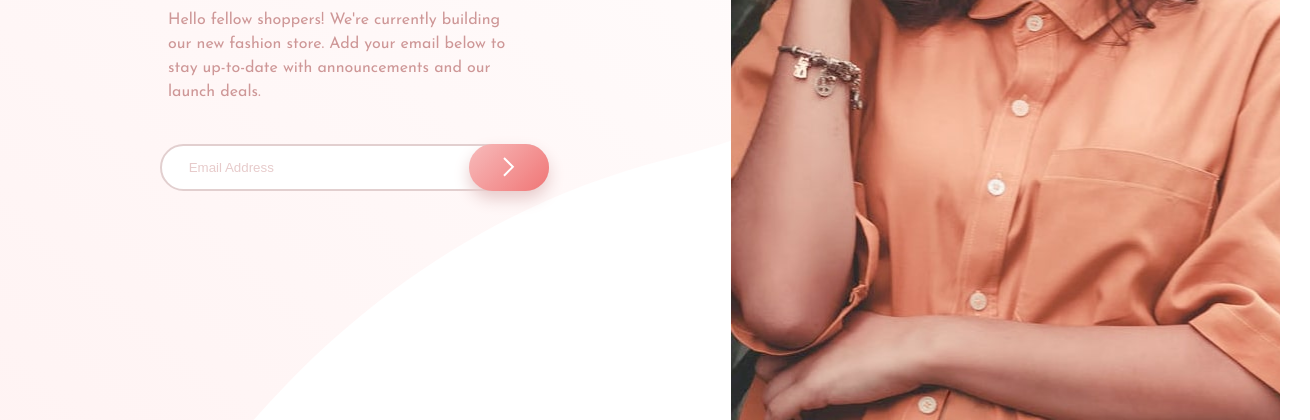
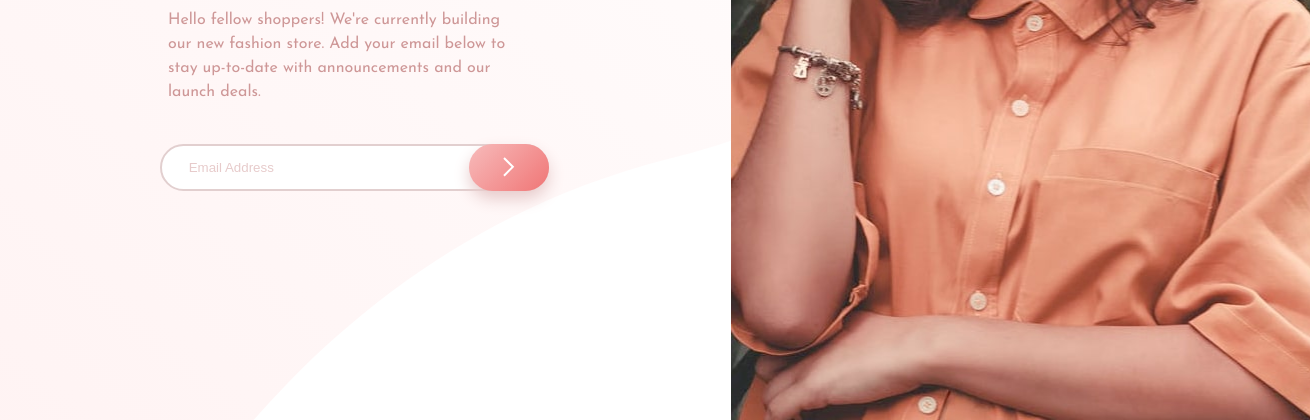
Before and after one commit to mohsin316/Base-Apparel-coming-soon-page, a plain HTML site: page index.html in a window 1280 px wide. Shown: the part 380-800 px from the top of the page, 1310 px wide, since content can reach past the window. Drawn offline with Linux system fonts and the light colour scheme.

Commit message:
changed width of img container

```diff
--- a/css.css
+++ b/css.css
@@ -61,6 +61,7 @@ img{
 
 .img-container{
     width: 100%;
+    width: calc(100% + 30px);
 }
 
 .content-container{
```
